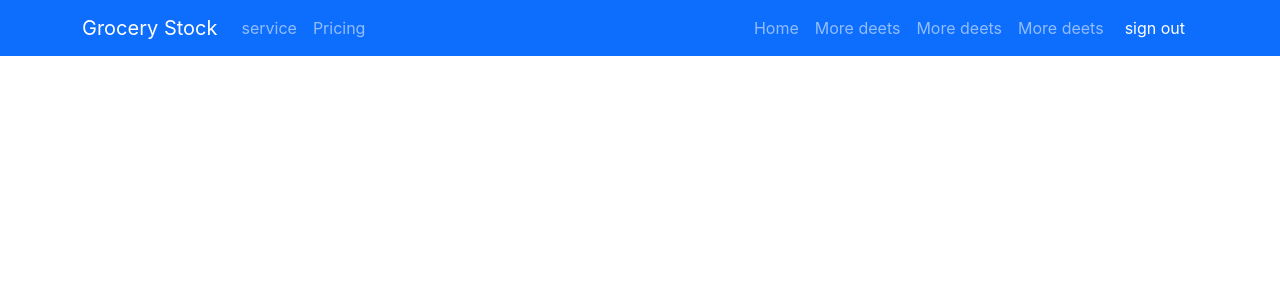
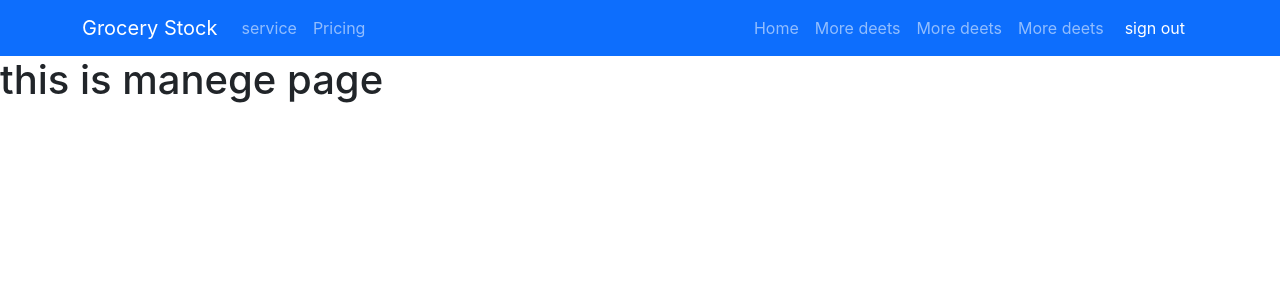
Before and after one commit to jasim-uddim/warehouse-management, a React (Create React App) app: page /manege in a window 1280 px wide. Shown: the top 300 px of the page. Built offline with nearby package versions, Linux system fonts and the light colour scheme; no server answers; sample sign-in values are in the browser's storage.

Commit message:
added delevered

```diff
--- a/src/App.js
+++ b/src/App.js
@@ -3,6 +3,7 @@ import "./App.css";
 import Header from "./Pages/Header/Header";
 import Home from "./Pages/Home/Home/Home";
 import Login from "./Pages/Login/Login";
+import ManegeItems from "./Pages/ManegeItems/ManegeItems";
 import Register from "./Pages/Register/Register";
 import RequireAuth from "./Pages/RequireAuth/RequireAuth";
 
@@ -25,6 +26,14 @@ function App() {
             </RequireAuth>
           }
         ></Route>
+        <Route
+          path="/manege"
+          element={
+            <RequireAuth>
+              <ManegeItems></ManegeItems>
+            </RequireAuth>
+          }
+        ></Route>
       </Routes>
     </div>
   );
--- /dev/null
+++ b/src/Pages/ManegeItems/ManegeItems.js
@@ -0,0 +1,11 @@
+import React from "react";
+
+const ManegeItems = () => {
+  return (
+    <div>
+      <h1>this is manege page</h1>
+    </div>
+  );
+};
+
+export default ManegeItems;
--- a/src/Pages/Service/Service.js
+++ b/src/Pages/Service/Service.js
@@ -18,7 +18,7 @@ const Service = ({ service }) => {
         <p>quantity: {quantity}</p>
         <p>{description}</p>
       </div>
-      <Link to="#" className="mx-4 text-decoration-none">
+      <Link to="/manege" className="mx-4 text-decoration-none">
         manege item
       </Link>
       <div className="text-end mx-4">
--- a/src/Pages/StockUpdate/StockUpdate.js
+++ b/src/Pages/StockUpdate/StockUpdate.js
@@ -37,7 +37,7 @@ const StockProduct = () => {
       });
   };
 
-  const handleRestock = () => {
+  const handleRestock = (e) => {
     const updated = product;
     if (restock > 0) {
       restock
@@ -57,6 +57,7 @@ const StockProduct = () => {
         setProduct(updated);
         // alert("product Delevard successfully!!!");
       });
+    e.target.reset();
   };
   return (
     <div>
```
